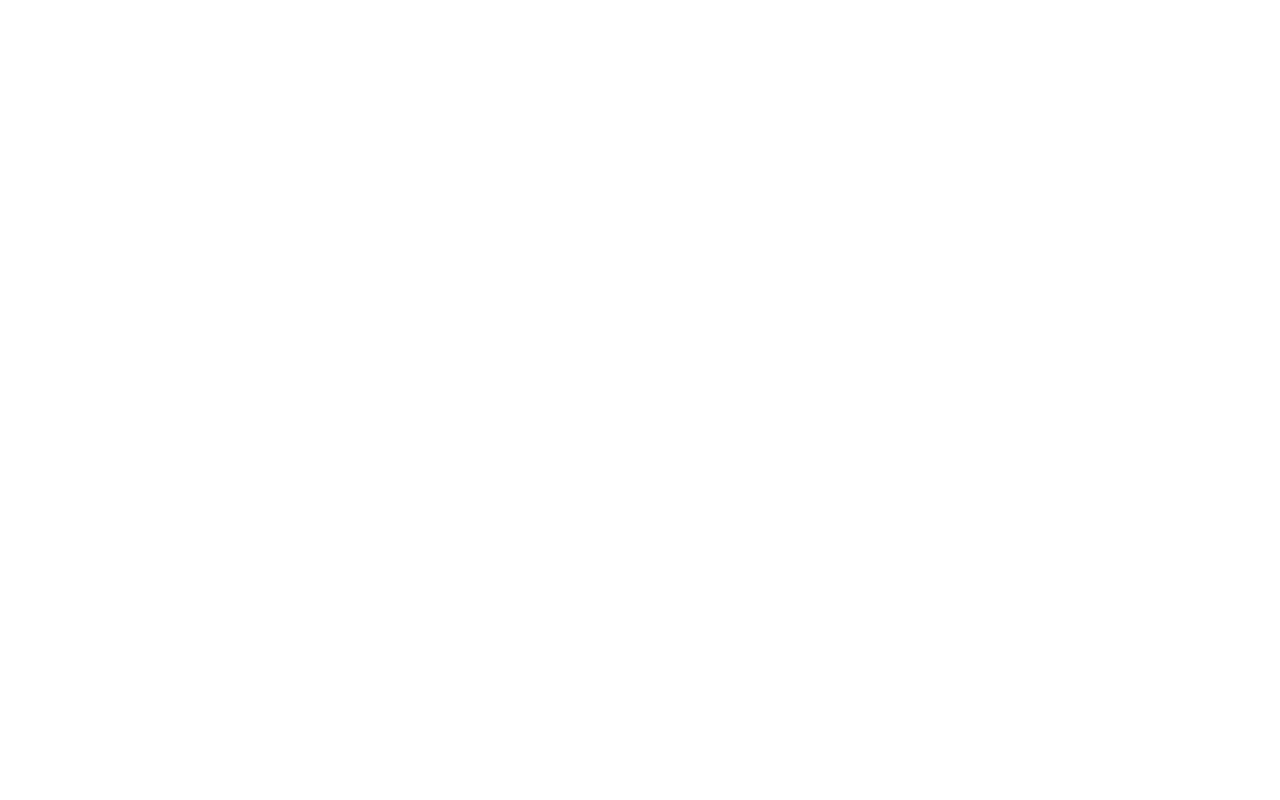
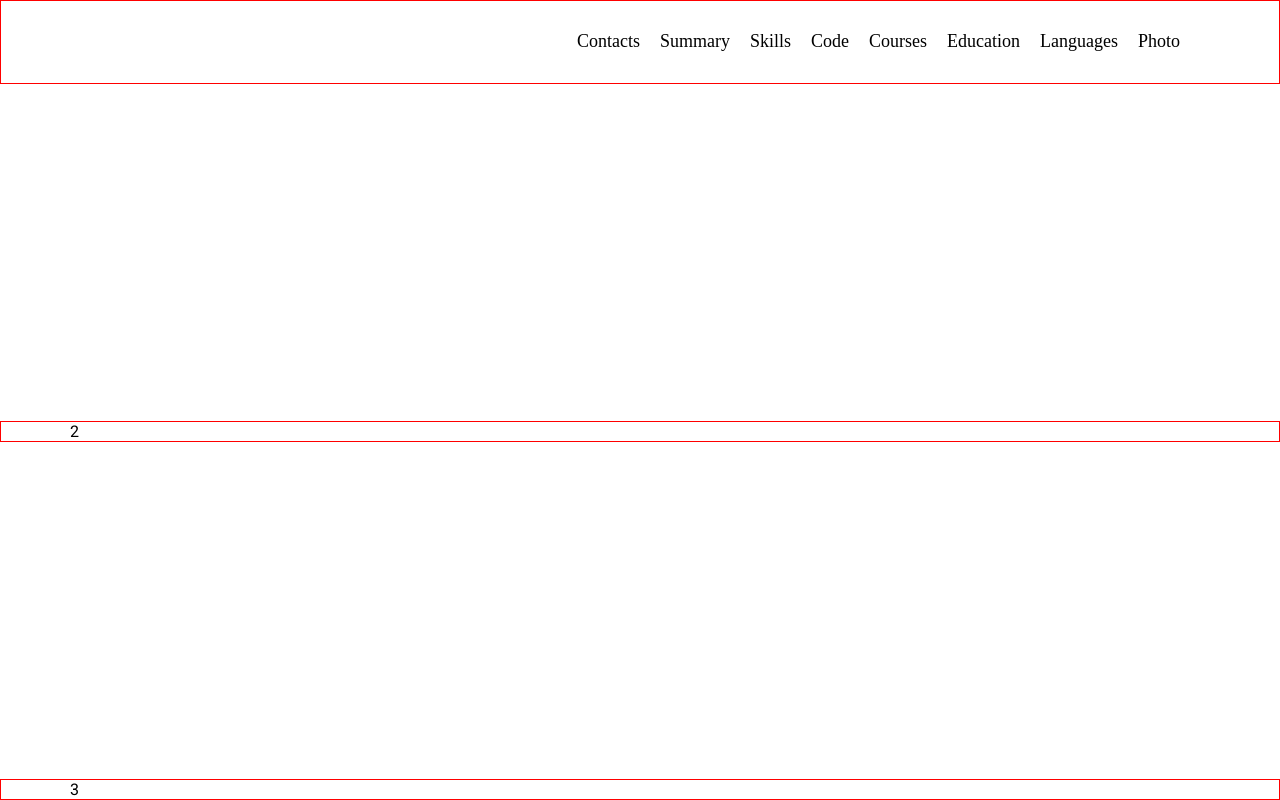
Before and after one commit to StariyKot/rsschool-cv, a plain HTML site: page index.html in a window 1280 px wide. Drawn offline with Linux system fonts and the light colour scheme; files whose address does not match are found by name.

Commit message:
feat: release menu

```diff
--- a/css/style.css
+++ b/css/style.css
@@ -1,15 +1,52 @@
+.container {
+  max-width: 1140px;
+  margin: 0 auto;
+}
+
+.nav-list {
+  display: flex;
+  justify-content: flex-end;
+  align-items: center;
+  list-style: none;
+  padding: 0 20px;
+  line-height: 50px;
+}
+
+a{
+margin-left: 10px;
+margin-right: 10px;
+color: black;
+text-decoration: none;
+font-family: Bitcount;
+font-size: 18px;
+line-height: 25px;
+}
+
 @font-face {
   font-family: Roboto;
   src: url("assets/fonts/Roboto.ttf");
 }
+
+html {
+  scroll-behavior: smooth;
+}
+
 body {
   font-family: "Roboto", sans-serif;
+  min-height: 100vh;
+  margin: 0;
+  padding: 0;
+  display: flex;
+  flex-direction: column;
+  justify-content: space-between; /* все элементы размещаются на максимальном расстоянии друг от друга, крайние прижаты к границам родителя*/
 }
 
 * {
   box-sizing: border-box;
 }
 
-* {
-  border: 1 px dashed blue;
+main,
+header,
+footer {
+  border: 1px solid red;
 }
--- a/index.html
+++ b/index.html
@@ -1,26 +1,52 @@
 <!DOCTYPE html>
 <html lang="en">
   <head>
-    <meta charset="UTF-8">
-    <meta name="viewport" content="width=device-width, initial-scale=1.0">
+    <meta charset="UTF-8" />
+    <meta name="viewport" content="width=device-width, initial-scale=1.0" />
     <title>cv</title>
     <link rel="stylesheet" href="css/style.css" />
     <link rel="icon" href="assets/img/favicon.ico" />
-
   </head>
   <body>
     <header>
-
+      <div class="container">
+        <nav class="nav">
+          <ul class="nav-list">
+            <li class="nav-item">
+              <a href="#contacts" class="nav-link">Contacts</a>
+            </li>
+            <li class="nav-item">
+              <a href="#summary" class="nav-link">Summary</a>
+            </li>
+            <li class="nav-item">
+              <a href="#skills" class="nav-link">Skills</a>
+            </li>
+            <li class="nav-item">
+              <a href="#code" class="nav-link">Code</a>
+            </li>
+            <li class="nav-item">
+              <a href="#courses" class="nav-link">Courses</a>
+            </li>
+            <li class="nav-item">
+              <a href="education" class="nav-link">Education</a>
+            </li>
+            <li class="nav-item">
+              <a href="languages" class="nav-link">Languages</a>
+            </li>
+            <li class="nav-item">
+              <a href="photo" class="nav-link">Photo</a>
+            </li>
+          </ul>
+        </nav>
+      </div>
     </header>
 
     <main>
-
+      <div class="container">2</div>
     </main>
 
     <footer>
-
-
+      <div class="container">3</div>
     </footer>
-
   </body>
 </html>
```
Lines whose indentation alone changed are shown as unchanged.
